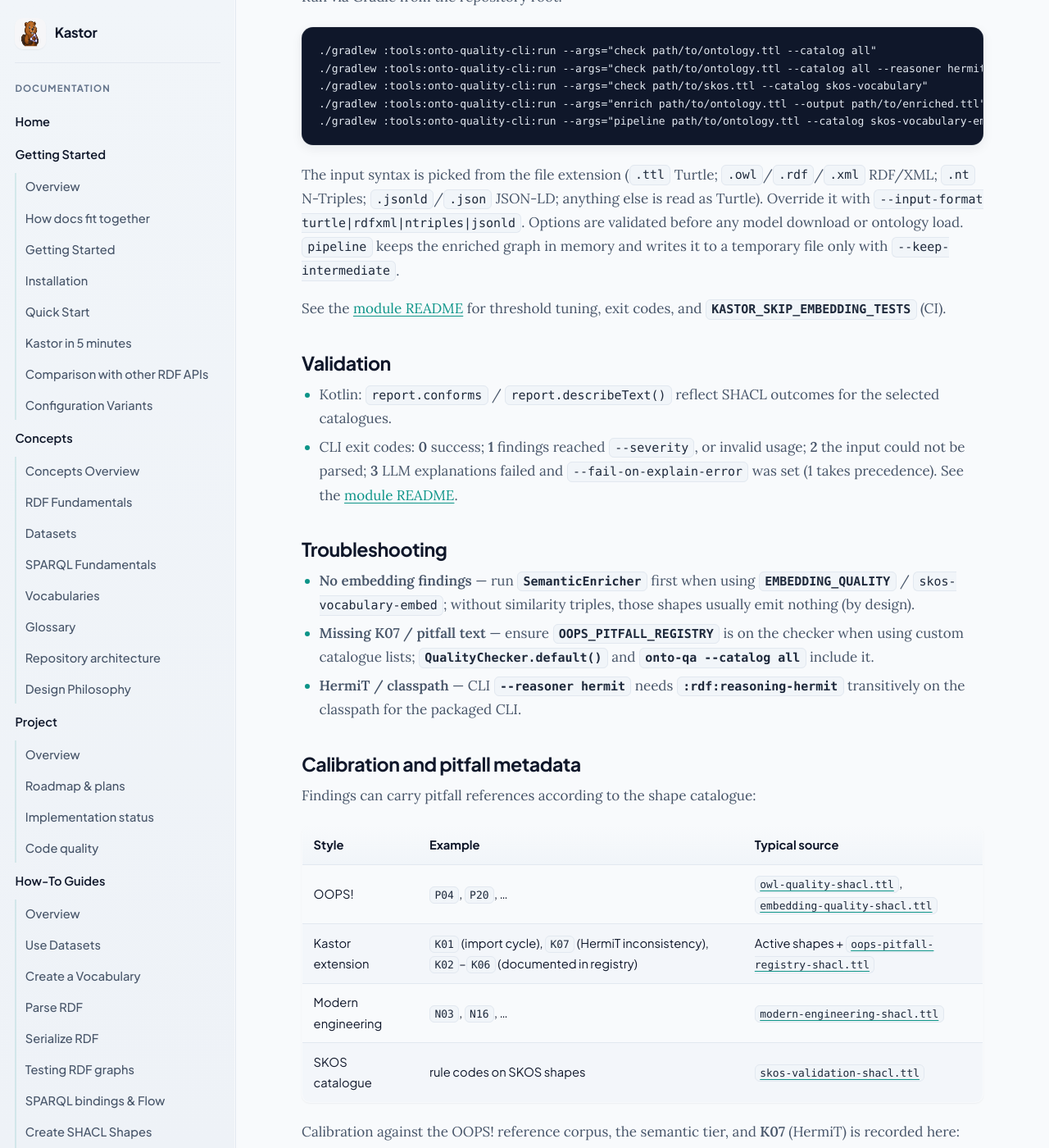
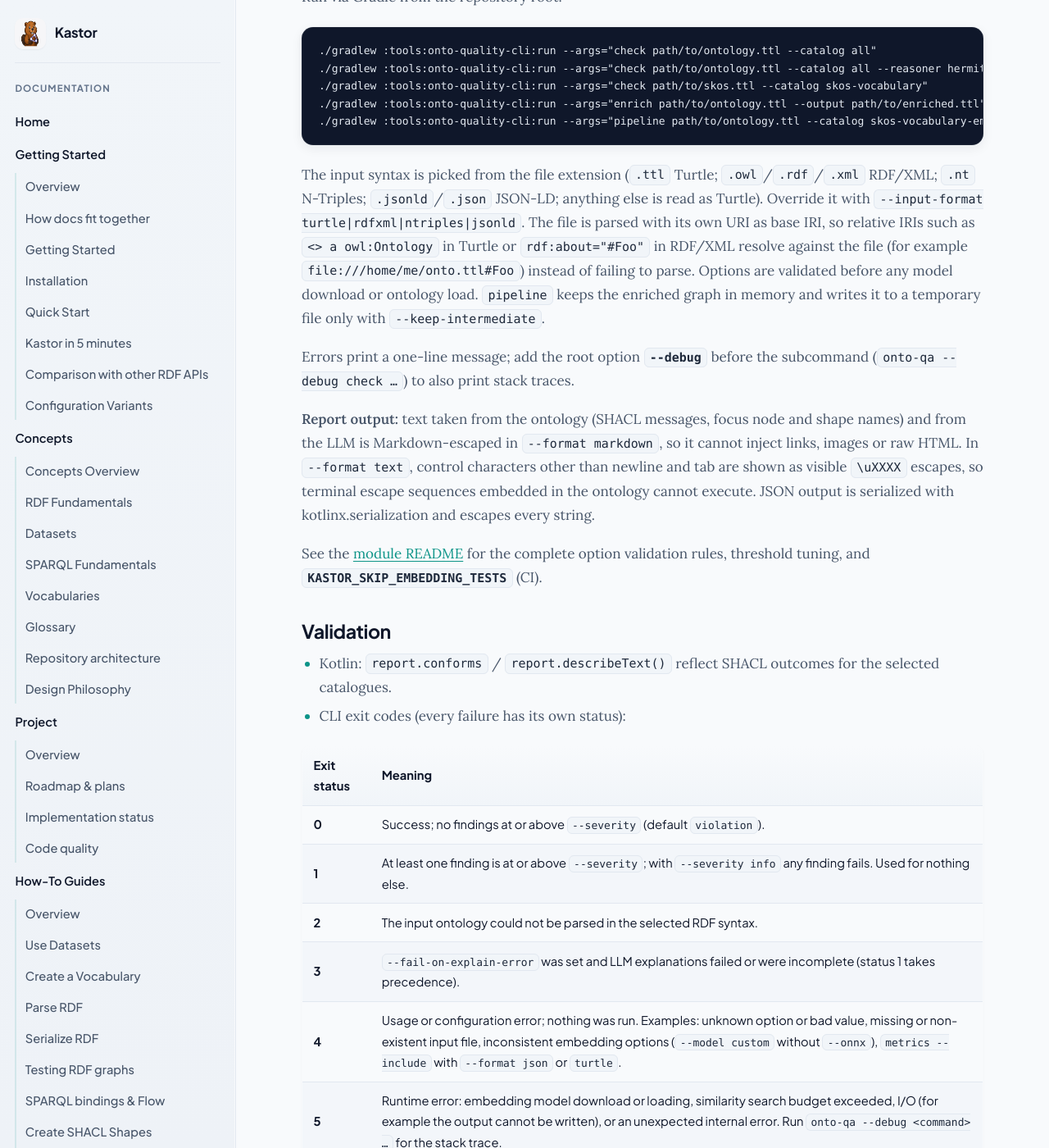
Before and after one commit to geoknoesis/kastor, a Jekyll site: the page built from docs/kastor/guides/how-to-ontology-quality.md, in a window 1280 px wide and 1400 px high, scrolled down 5831 px. Shown: the whole window at 82% size. Built offline with Jekyll 4.4.1, drawn with Linux system fonts in a browser that asks for light colours; our own code applies the rules of GitHub Pages for plain Markdown files; some of the changed text lies outside the part shown.

Commit message:
docs(onto-quality): document distinct CLI exit codes, base IRI and report escaping
Exit statuses 0-5 (usage errors are now 4, runtime errors 5), root
--debug for stack traces, relative IRIs resolved against the file URI,
Markdown escaping of ontology-derived text and visible control
characters in text output.

Co-Authored-By: Claude Opus 5 (1M context) <noreply@anthropic.com>

````diff
--- a/docs/kastor/guides/how-to-ontology-quality.md
+++ b/docs/kastor/guides/how-to-ontology-quality.md
@@ -200,14 +200,29 @@ Run via Gradle from the repository root:
 ./gradlew :tools:onto-quality-cli:run --args="pipeline path/to/ontology.ttl --catalog skos-vocabulary-embed --severity info"
 ```
 
-The input syntax is picked from the file extension (`.ttl` Turtle; `.owl`/`.rdf`/`.xml` RDF/XML; `.nt` N-Triples; `.jsonld`/`.json` JSON-LD; anything else is read as Turtle). Override it with `--input-format turtle|rdfxml|ntriples|jsonld`. Options are validated before any model download or ontology load. `pipeline` keeps the enriched graph in memory and writes it to a temporary file only with `--keep-intermediate`.
+The input syntax is picked from the file extension (`.ttl` Turtle; `.owl`/`.rdf`/`.xml` RDF/XML; `.nt` N-Triples; `.jsonld`/`.json` JSON-LD; anything else is read as Turtle). Override it with `--input-format turtle|rdfxml|ntriples|jsonld`. The file is parsed with its own URI as base IRI, so relative IRIs such as `<> a owl:Ontology` in Turtle or `rdf:about="#Foo"` in RDF/XML resolve against the file (for example `file:///home/me/onto.ttl#Foo`) instead of failing to parse. Options are validated before any model download or ontology load. `pipeline` keeps the enriched graph in memory and writes it to a temporary file only with `--keep-intermediate`.
 
-See the [module README](../../../tools/onto-quality/library/README.md) for threshold tuning, exit codes, and **`KASTOR_SKIP_EMBEDDING_TESTS`** (CI).
+Errors print a one-line message; add the root option **`--debug`** before the subcommand (`onto-qa --debug check …`) to also print stack traces.
+
+**Report output:** text taken from the ontology (SHACL messages, focus node and shape names) and from the LLM is Markdown-escaped in `--format markdown`, so it cannot inject links, images or raw HTML. In `--format text`, control characters other than newline and tab are shown as visible `\uXXXX` escapes, so terminal escape sequences embedded in the ontology cannot execute. JSON output is serialized with kotlinx.serialization and escapes every string.
+
+See the [module README](../../../tools/onto-quality/library/README.md#cli-exit-codes-and-input-formats) for the complete option validation rules, threshold tuning, and **`KASTOR_SKIP_EMBEDDING_TESTS`** (CI).
 
 ## Validation
 
 - Kotlin: `report.conforms` / `report.describeText()` reflect SHACL outcomes for the selected catalogues.
-- CLI exit codes: **0** success; **1** findings reached `--severity`, or invalid usage; **2** the input could not be parsed; **3** LLM explanations failed and `--fail-on-explain-error` was set (1 takes precedence). See the [module README](../../../tools/onto-quality/library/README.md).
+- CLI exit codes (every failure has its own status):
+
+| Exit status | Meaning |
+|-------------|---------|
+| **0** | Success; no findings at or above `--severity` (default `violation`). |
+| **1** | At least one finding is at or above `--severity`; with `--severity info` any finding fails. Used for nothing else. |
+| **2** | The input ontology could not be parsed in the selected RDF syntax. |
+| **3** | `--fail-on-explain-error` was set and LLM explanations failed or were incomplete (status 1 takes precedence). |
+| **4** | Usage or configuration error; nothing was run. Examples: unknown option or bad value, missing or non-existent input file, inconsistent embedding options (`--model custom` without `--onnx`), `metrics --include` with `--format json` or `turtle`. |
+| **5** | Runtime error: embedding model download or loading, similarity search budget exceeded, I/O (for example the output cannot be written), or an unexpected internal error. Run `onto-qa --debug <command> …` for the stack trace. |
+
+  Scripts that treated status 1 as "findings or bad usage" should also check 4 and 5. See the [module README](../../../tools/onto-quality/library/README.md#cli-exit-codes-and-input-formats).
 
 ## Troubleshooting
 
````
Also changed, not shown: docs/kastor/features/ontology-quality.md (+1 -1 lines).
